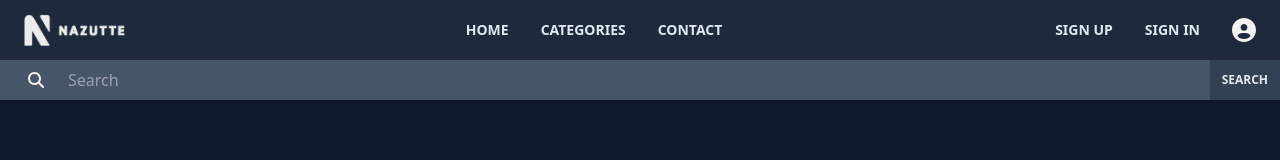
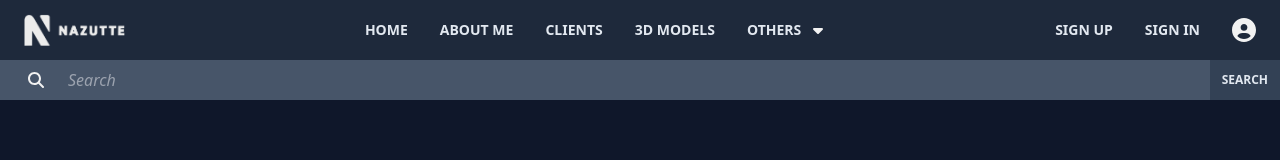
Before and after one commit to Nazutte/tailwind-tutorial, a website: page ui/index.html in a window 1280 px wide. Drawn offline with Linux system fonts and the light colour scheme.

Commit message:
new elements to nav bar and search bar bug fix

```diff
--- a/ui/css/main.css
+++ b/ui/css/main.css
@@ -4,12 +4,12 @@
 @tailwind components;
 @tailwind utilities;
 
-body {
-  @apply bg-slate-900 text-slate-200 font-semibold;
+.main {
+  @apply bg-slate-900 text-slate-200 font-semibold h-screen overflow-hidden;
 }
 
 .nav-bar {
-  @apply bg-slate-800 flex w-full px-2 items-center justify-between;
+  @apply bg-slate-800 flex w-full px-2 items-center justify-between whitespace-nowrap;
 }
 
 .logo {
@@ -23,6 +23,10 @@ body {
 .nav-item {
   @apply px-4 py-5 uppercase text-sm;
   @apply hover:bg-slate-700 ease-in duration-200;
+}
+
+.drop-down-icon {
+  @apply h-4 pl-3;
 }
 
 .user-icon {
@@ -40,7 +44,7 @@ body {
 }
 
 .search--bar {
-  @apply bg-slate-600 font-medium w-screen px-3;
+  @apply bg-slate-600 font-medium placeholder:italic w-full px-3;
   @apply focus:outline-none;
 }
 
--- a/ui/index.html
+++ b/ui/index.html
@@ -8,14 +8,17 @@
     </head>
 
     <body>
+        <div class="main">
             <!-- NAV BAR -->
             <div class="nav-bar">
                 <img class="logo" src="images/logo-white.png">
 
                 <ul class="nav-ul">
                     <li class="nav-item">home</li>
-                <li class="nav-item">categories</li>
-                <li class="nav-item">contact</li>
+                    <li class="nav-item">about me</li>
+                    <li class="nav-item">clients</li>
+                    <li class="nav-item">3d models</li>
+                    <li class="nav-item nav-ul">others<img class="drop-down-icon" src="images/caret-down-solid.svg"> </li>
                 </ul>
 
                 <div class="nav-ul">
@@ -34,5 +37,6 @@
                 <input class="search--bar" type="search" placeholder="Search">
                 <button class="search-button">search</button>
             </div>
+        </div>
     </body>
 </html>
```
Also changed, not shown: ui/css/tailwind.css, ui/images/bars-solid.svg (added), ui/images/caret-down-solid.svg (added). Lines whose indentation alone changed are shown as unchanged.
